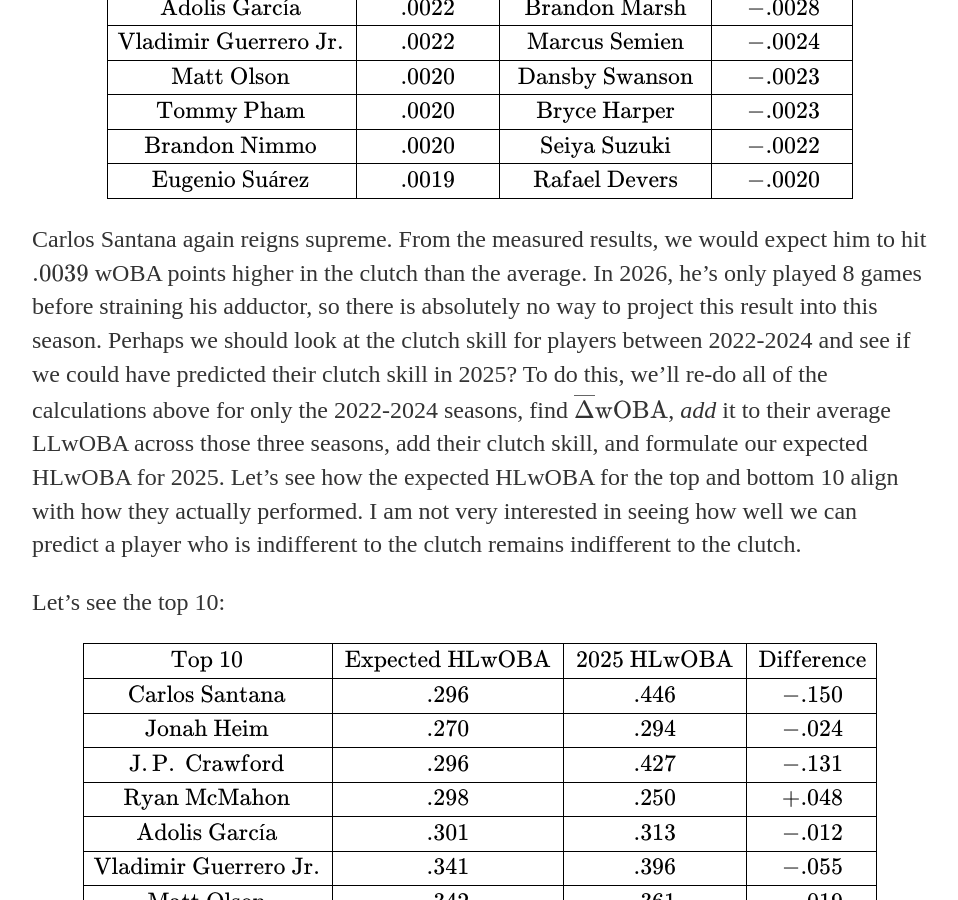
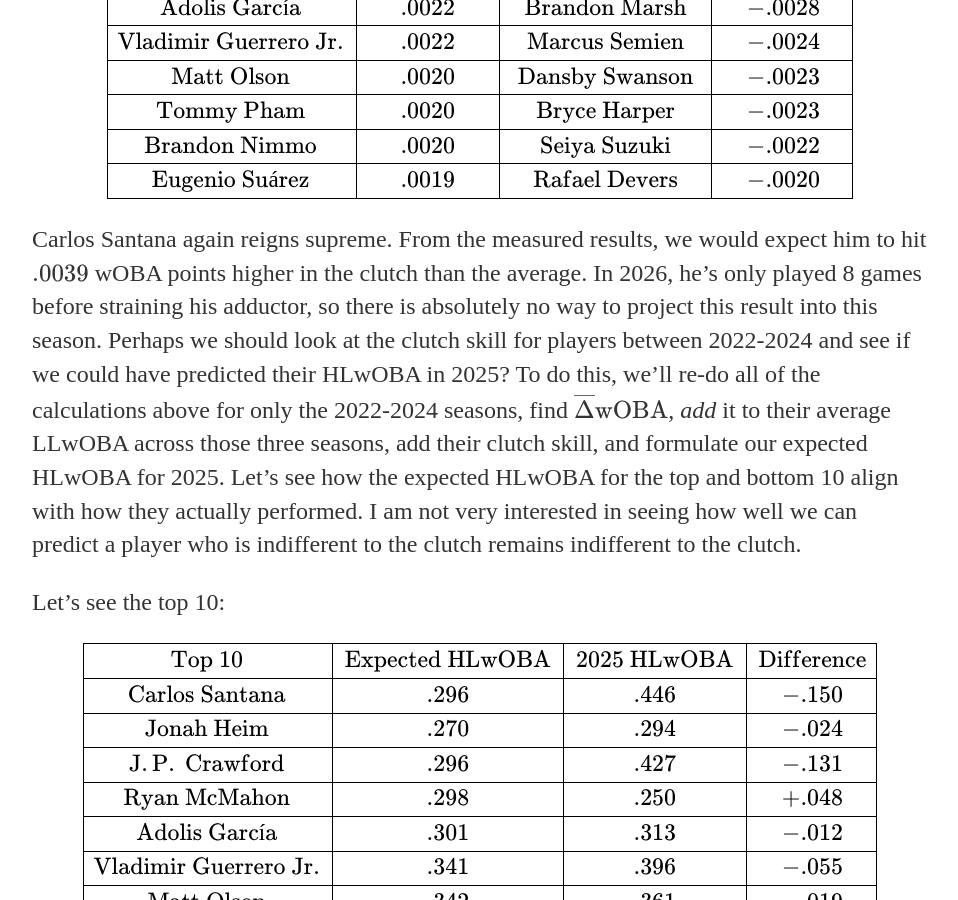
Before and after one commit to timrehm/timrehm.github.io, a Jekyll site: the page built from _posts/2026-5-24-leverage.md, in a window 1280 px wide and 900 px high, scrolled down 8737 px. Shown: the whole window, without its empty margins (160-1118 px from the left). Built offline with Jekyll 4.4.1, drawn with Linux system fonts in a browser that asks for light colours.

Commit message:
Update 2026-5-24-leverage.md

```diff
--- a/_posts/2026-5-24-leverage.md
+++ b/_posts/2026-5-24-leverage.md
@@ -154,7 +154,7 @@
 \end{array}
 $$
 
-Carlos Santana again reigns supreme. From the measured results, we would expect him to hit $.0039$ wOBA points higher in the clutch than the average. In 2026, he's only played 8 games before straining his adductor, so there is absolutely no way to project this result into this season. Perhaps we should look at the clutch skill for players between 2022-2024 and see if we could have predicted their clutch skill in 2025? To do this, we'll re-do all of the calculations above for only the 2022-2024 seasons, find $\overline{\Delta}\mathrm{wOBA}$, *add* it to their average LLwOBA across those three seasons, add their clutch skill, and formulate our expected HLwOBA for 2025. Let's see how the expected HLwOBA for the top and bottom 10 align with how they actually performed. I am not very interested in seeing how well we can predict a player who is indifferent to the clutch remains indifferent to the clutch.
+Carlos Santana again reigns supreme. From the measured results, we would expect him to hit $.0039$ wOBA points higher in the clutch than the average. In 2026, he's only played 8 games before straining his adductor, so there is absolutely no way to project this result into this season. Perhaps we should look at the clutch skill for players between 2022-2024 and see if we could have predicted their HLwOBA in 2025? To do this, we'll re-do all of the calculations above for only the 2022-2024 seasons, find $\overline{\Delta}\mathrm{wOBA}$, *add* it to their average LLwOBA across those three seasons, add their clutch skill, and formulate our expected HLwOBA for 2025. Let's see how the expected HLwOBA for the top and bottom 10 align with how they actually performed. I am not very interested in seeing how well we can predict a player who is indifferent to the clutch remains indifferent to the clutch.
 
 Let's see the top 10:
 
```
